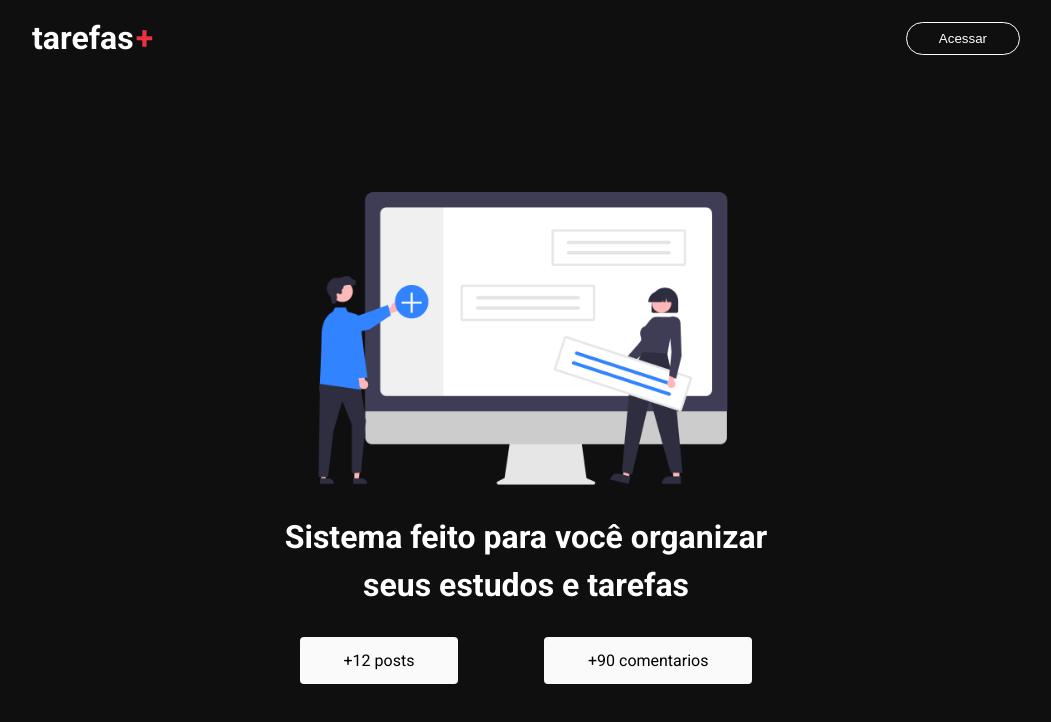
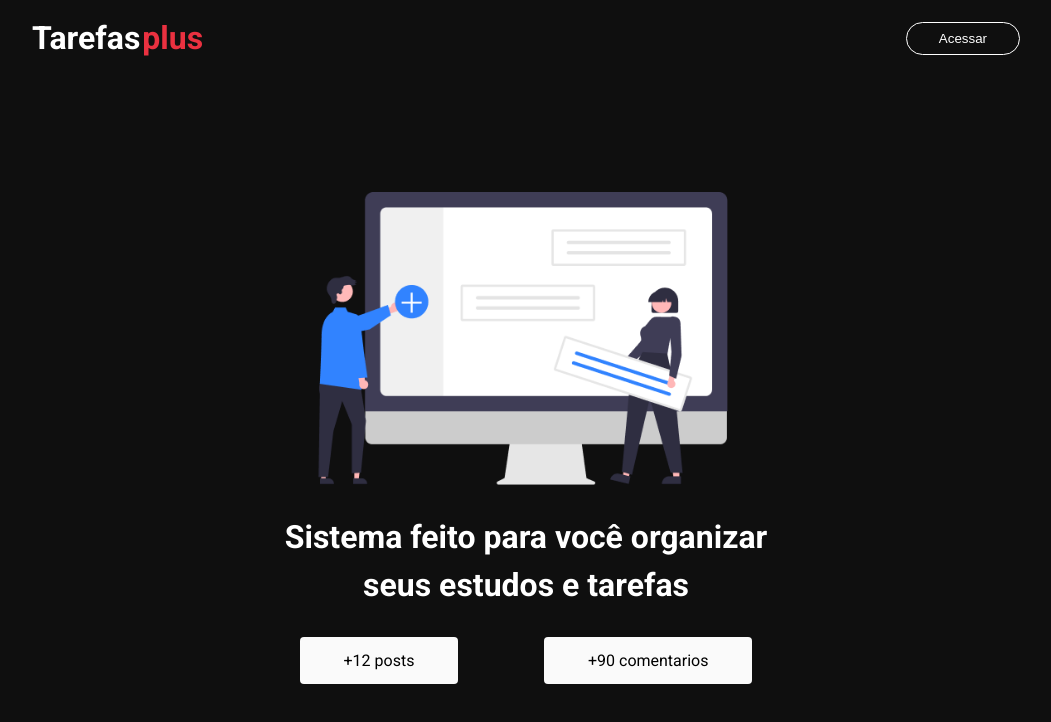
Before and after one commit to erick-d-ps/Tarefas-, a Next.js app: page / in a window 1280 px wide. Shown: the top 722 px of the page, without its empty margins (114-1165 px from the left). Built offline with nearby package versions, Linux system fonts and the light colour scheme; no server answers.

Commit message:
atualização da logo

```diff
--- a/src/components/header/index.tsx
+++ b/src/components/header/index.tsx
@@ -13,7 +13,7 @@ export function Header() {
         <nav className={styles.nav}>
           <Link href="/">
             <h1 className={styles.logo}>
-                tarefas<span>+</span>
+                Tarefas<span>plus</span>
             </h1>
           </Link>
           { session?.user && (
```
